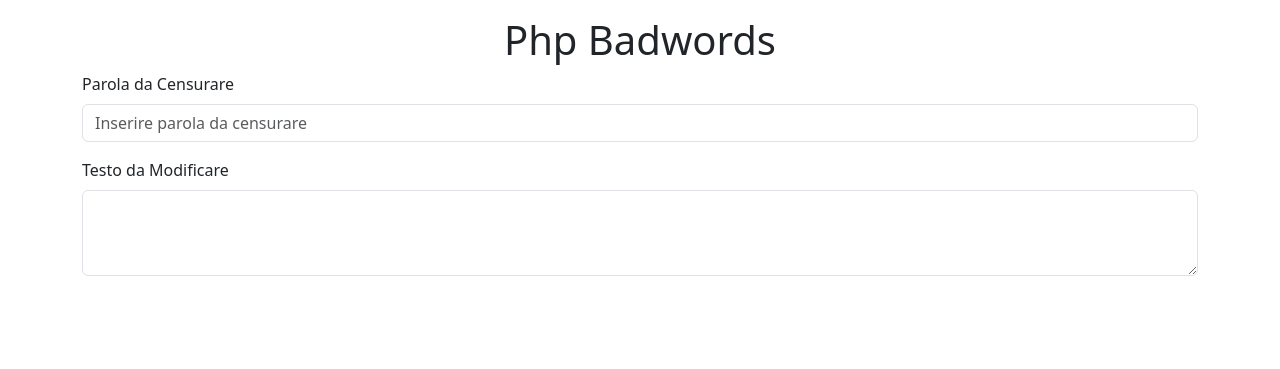
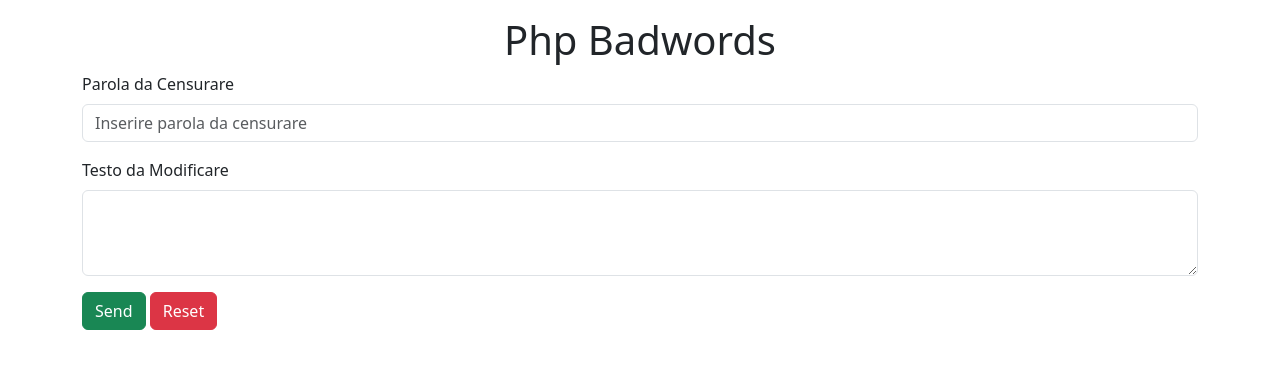
Before and after one commit to GinaTovarAlmario/php-badwords, a PHP site: page / in a window 1280 px wide. Shown: the top 369 px of the page. Run offline with PHP 8.4, Linux system fonts and the light colour scheme.

Commit message:
added buttons to handle my form

```diff
--- a/index.php
+++ b/index.php
@@ -30,6 +30,8 @@
                         <label for="textToChange" class="form-label">Testo da Modificare</label>
                         <textarea class="form-control" id="textToChange" rows="3"></textarea>
                     </div>
+                    <button type="submit" class="btn btn-success">Send</button>
+                    <button type="reset" class="btn btn-danger">Reset</button>
                 </form>
             </div>
         </section>
```
